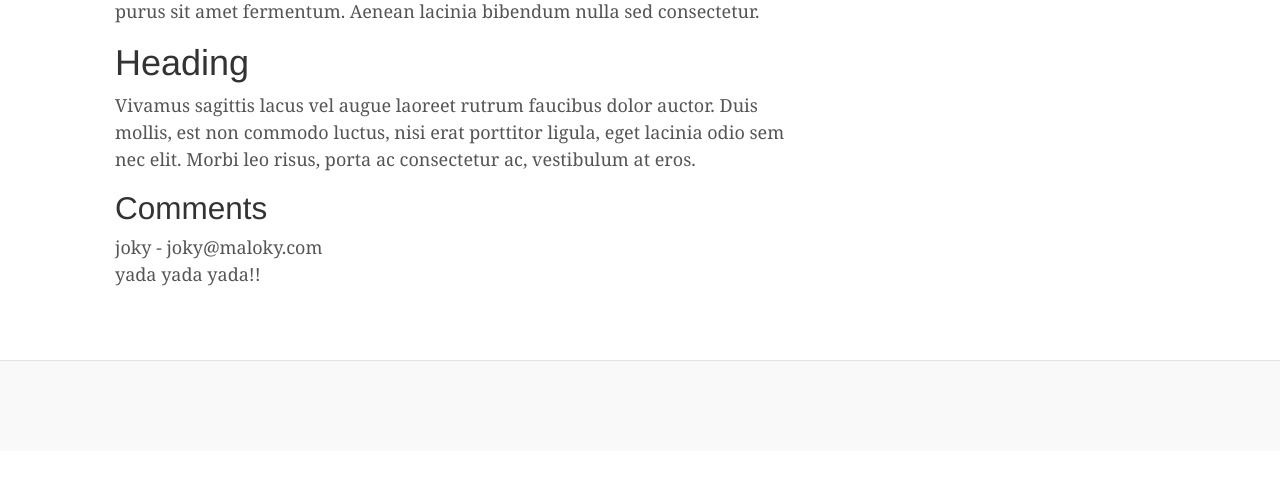
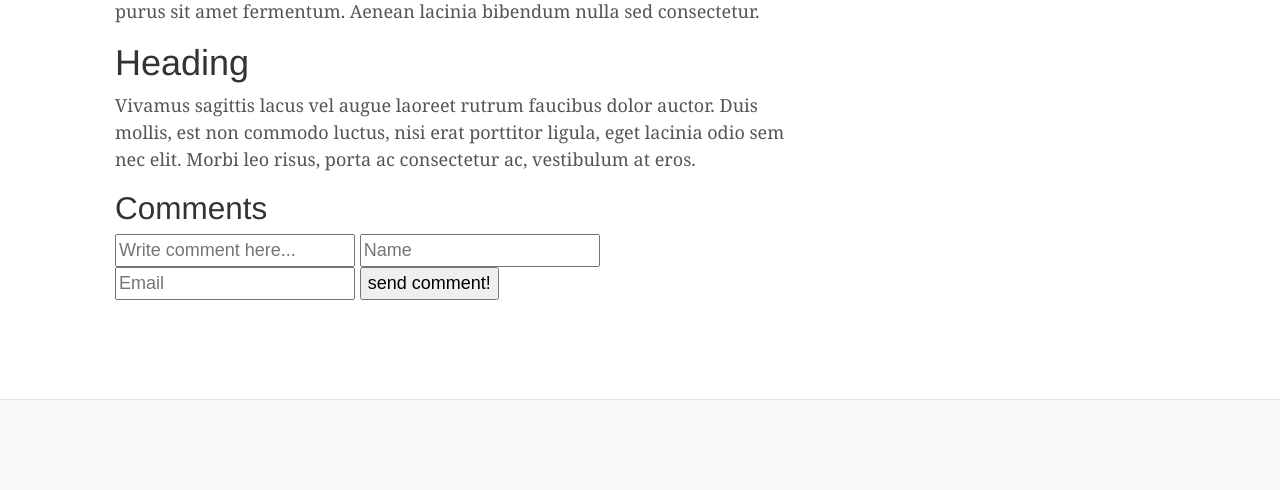
Before and after one commit to maloky/nocomments, a Django app: page / in a window 1280 px wide. Shown: the part 598-1088 px from the top of the page. Before the commit the page ends 959 px from the top, so only its background shows below. Run offline with Django 3.2, Linux system fonts and the light colour scheme; parts of the project's set-up code (start-up, migrations or seed data) failed here and were passed over; some libraries are stand-ins or nearby versions.

Commit message:
bind service to controller to get all comments

```diff
--- a/assets/js/nocomment.controller.js
+++ b/assets/js/nocomment.controller.js
@@ -1,8 +1,31 @@
-function nocommentController() {
-    this.name = 'joky';
-    this.email = 'joky@maloky.com';
-    this.comment = 'yada yada yada!!'
-}
+function nocommentController(nocommentService) {
+    var ctrl = this;
+
+    ctrl.name = '';
+    ctrl.email = '';
+    ctrl.comment = '';
+    ctrl.list = [];
+
+    function getAllComments() {
+      nocommentService
+        .getComments()
+        .then( function (response ){
+            debugger;
+            ctrl.list = response;
+        })
+    };
+
+
+    ctrl.addComment = function() {
+        ctrl.list.push({
+            email: ctrl.email,
+            name: ctrl.name,
+            comment: ctrl.comment,
+        })
+    };
+
+    getAllComments();
+};
 
 angular
     .module('nocommentApp')
--- /dev/null
+++ b/assets/js/nocomment.service.js
@@ -0,0 +1,21 @@
+function nocommentService($http) {
+    var API = "http://127.0.0.1:8000/api/comments/";
+
+    function getComments() {
+        return $http
+            .get(API)
+            .then(function (response) {
+                return response.data;
+             }, function (error) {
+                // deal with error
+            });
+    }
+
+    return {
+        getComments: getComments
+    };
+};
+
+angular
+    .module('nocommentApp')
+    .factory('nocommentService', nocommentService);
--- a/templates/blog.html
+++ b/templates/blog.html
@@ -47,10 +47,36 @@
             <h2>Heading</h2>
             <p>Vivamus sagittis lacus vel augue laoreet rutrum faucibus dolor auctor. Duis mollis, est non commodo luctus, nisi erat porttitor ligula, eget lacinia odio sem nec elit. Morbi leo risus, porta ac consectetur ac, vestibulum at eros.</p>
             <h3>Comments</h3>
-              <div ng-controller="nocommentController as comment">
-                {$ comment.name $} - {$ comment.email $}
+              <div ng-controller="nocommentController as comments">
+
+                <form ng-submit="comments.addComment();">
+
+                  <input type="text"
+                         placeholder="Write comment here..."
+                         ng-model="comments.comment">
+
+                  <input type="text"
+                         placeholder="Name"
+                         ng-model="comments.name">
+
+                  <input type="email"
+                         placeholder="Email"
+                         ng-model="comments.email">
+
+                  <button type="submit">
+                    send comment!
+                  </button>
+                </form>
+
+                <ul
+                  <li ng-repeat="comment in comments.list">
+                    <h6>{$ comment.name $}</h6>
+                    <p>
+                      {$ comment.comment $}
+                    </p>
+                  </li>
+                </ul>
                 <br>
-                {$ comment.comment $}
 
               </div>
 
@@ -77,5 +103,6 @@
     <script src="{% static "/js/bootstrap.min.js" %}"></script>
     <script src="{% static "/js/nocomment.app.js" %}"></script>
     <script src="{% static "/js/nocomment.controller.js" %}"></script>
+    <script src="{% static "/js/nocomment.service.js" %}"></script>
   </body>
 </html>
```
Also changed, not shown: db.sqlite3.
